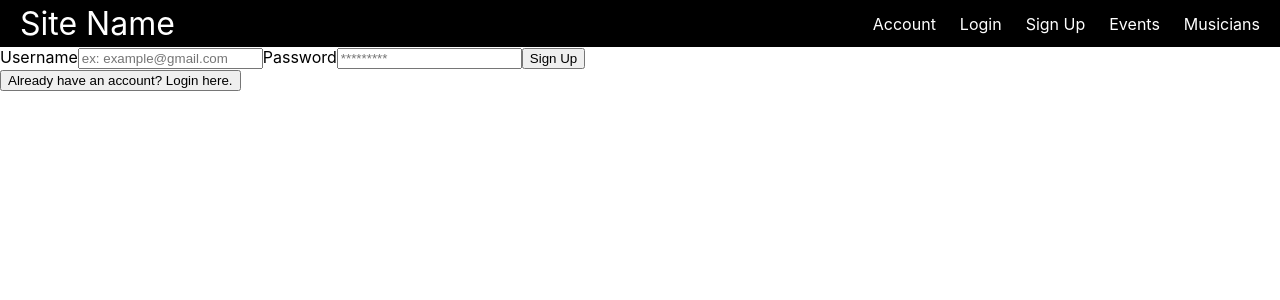
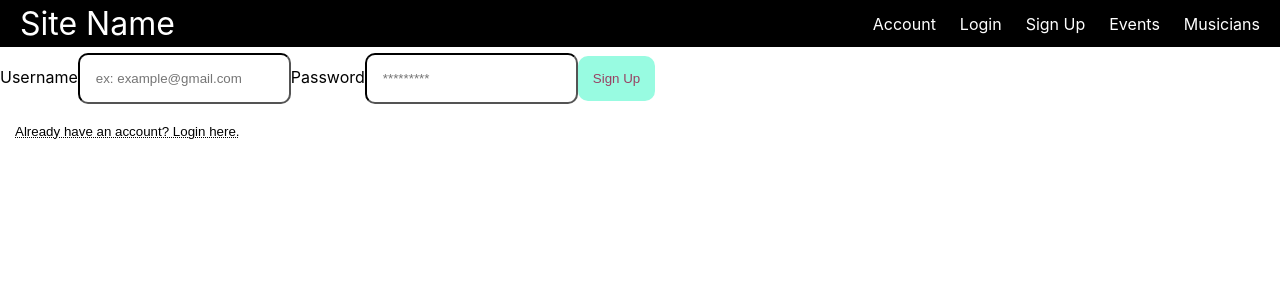
Before and after one commit to AChung1020/Maestro-Frontend, a React (Create React App) app: page /Sign_Up in a window 1280 px wide. Shown: the top 300 px of the page. Built offline with nearby package versions, Linux system fonts and the light colour scheme; what amazon-cognito-identity-js would draw is missing.

Commit message:
added to app.css

```diff
--- a/src/App.css
+++ b/src/App.css
@@ -44,3 +44,27 @@ body {
 .nav li:hover {
   background-color: #777;
 }
+
+/* login and signup button to switch tabs*/
+.link-button {
+  background: none;
+  color: black;
+  text-decoration: underline dotted 1px;
+}
+
+button {
+  border: none;
+  background-color: rgb(152, 251, 225);
+  padding: 15px;
+  border-radius: 10px;
+  cursor: pointer;
+  color: #984063;
+
+}
+
+input {
+  margin: 0.35rem 0;
+  padding: 1rem;
+  border-color: black;
+  border-radius: 10px;
+}
```
